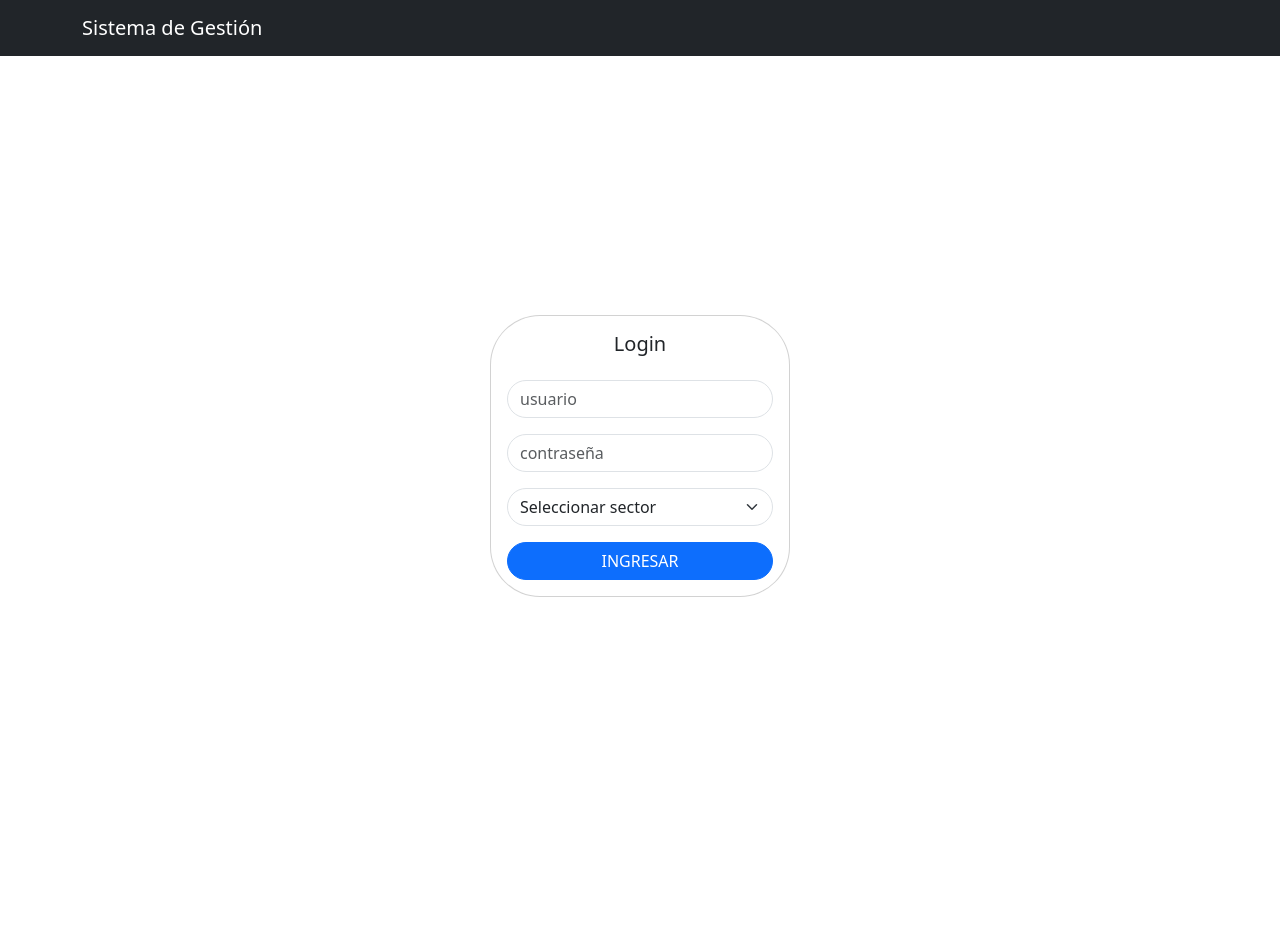
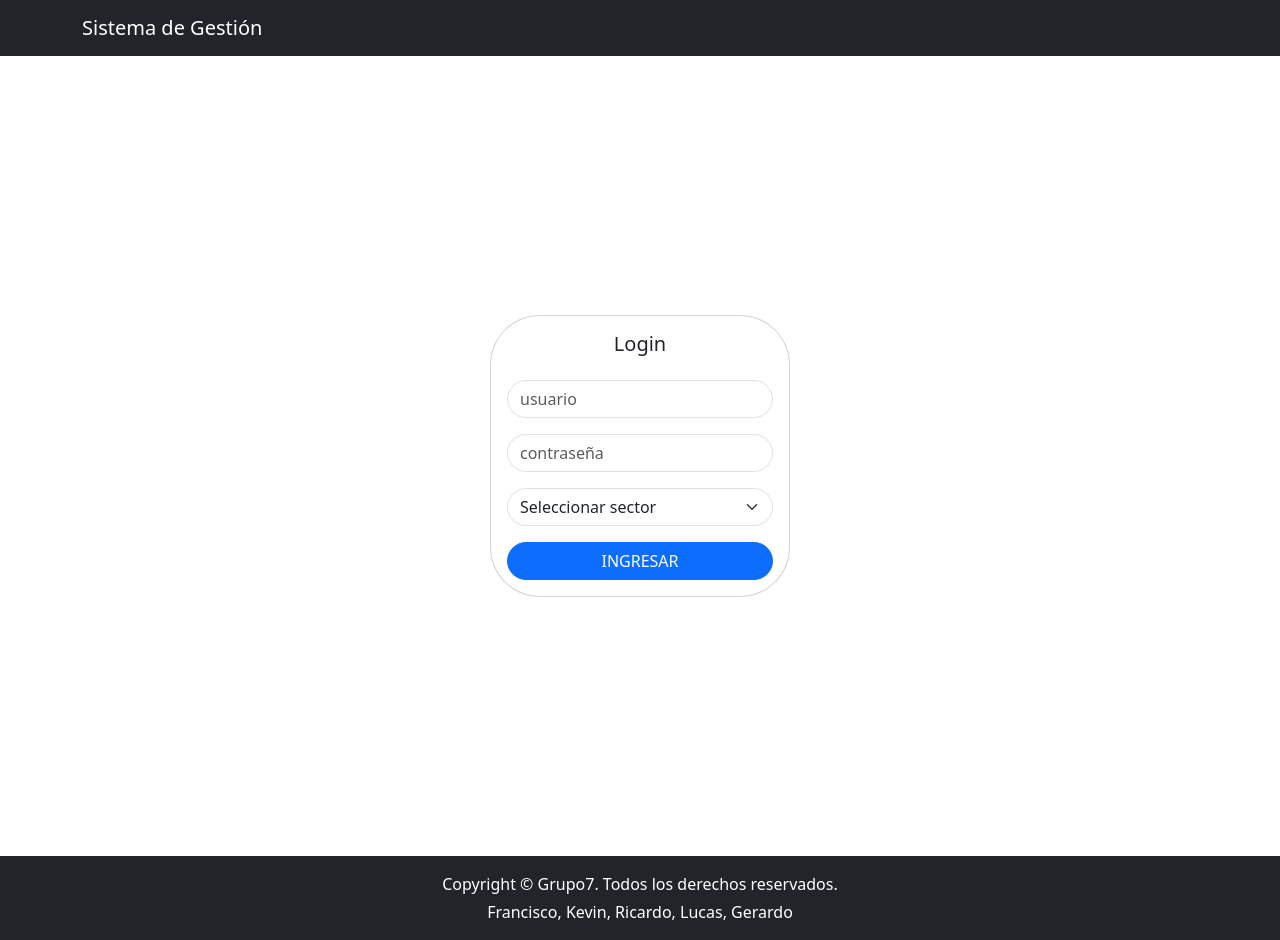
Before and after one commit to Grupo-7-PV/pv_tp_integrador_grupo7, a React (Vite) app: page /login in a window 1280 px wide. Before the commit the page ends 856 px from the top, so only its background shows below. Built offline with nearby package versions, Linux system fonts and the light colour scheme.

Commit message:
footer agregado

```diff
--- a/src/App.jsx
+++ b/src/App.jsx
@@ -1,13 +1,16 @@
 import { Outlet } from 'react-router-dom';
 import Header from './components/layout/Header';
+import Footer from './components/layout/Footer.jsx';
 
 function App() {
     return (
         <>
             <Header />
             <main>
+
                 <Outlet />
             </main>
+            <Footer />
         </>
     );
 }
--- /dev/null
+++ b/src/components/layout/Footer.jsx
@@ -0,0 +1,23 @@
+import { Container } from "react-bootstrap";
+
+const Footer = () => {
+
+  return (
+
+    <footer className="bg-dark text-white text-center py-3 mt-auto">
+
+      <Container>
+
+        <p className="mb-1">Copyright © Grupo7. Todos los derechos reservados.</p>
+
+        <p className="mb-0">Francisco, Kevin, Ricardo, Lucas, Gerardo</p>
+
+      </Container>
+
+    </footer>
+
+  );
+
+};
+
+export default Footer;
--- a/src/views/FichaClientePage.jsx
+++ b/src/views/FichaClientePage.jsx
@@ -3,6 +3,7 @@ import { useParams, useNavigate } from "react-router-dom";
 import { Card, Form, Container, Button } from "react-bootstrap";
 import { obtenerClientePorId, eliminarCliente} from "../services/clienteService";
 import { useAdmin } from '../hook/useAdmin';
+
 
 const FichaCliente = () => {
     const { id } = useParams();
```
